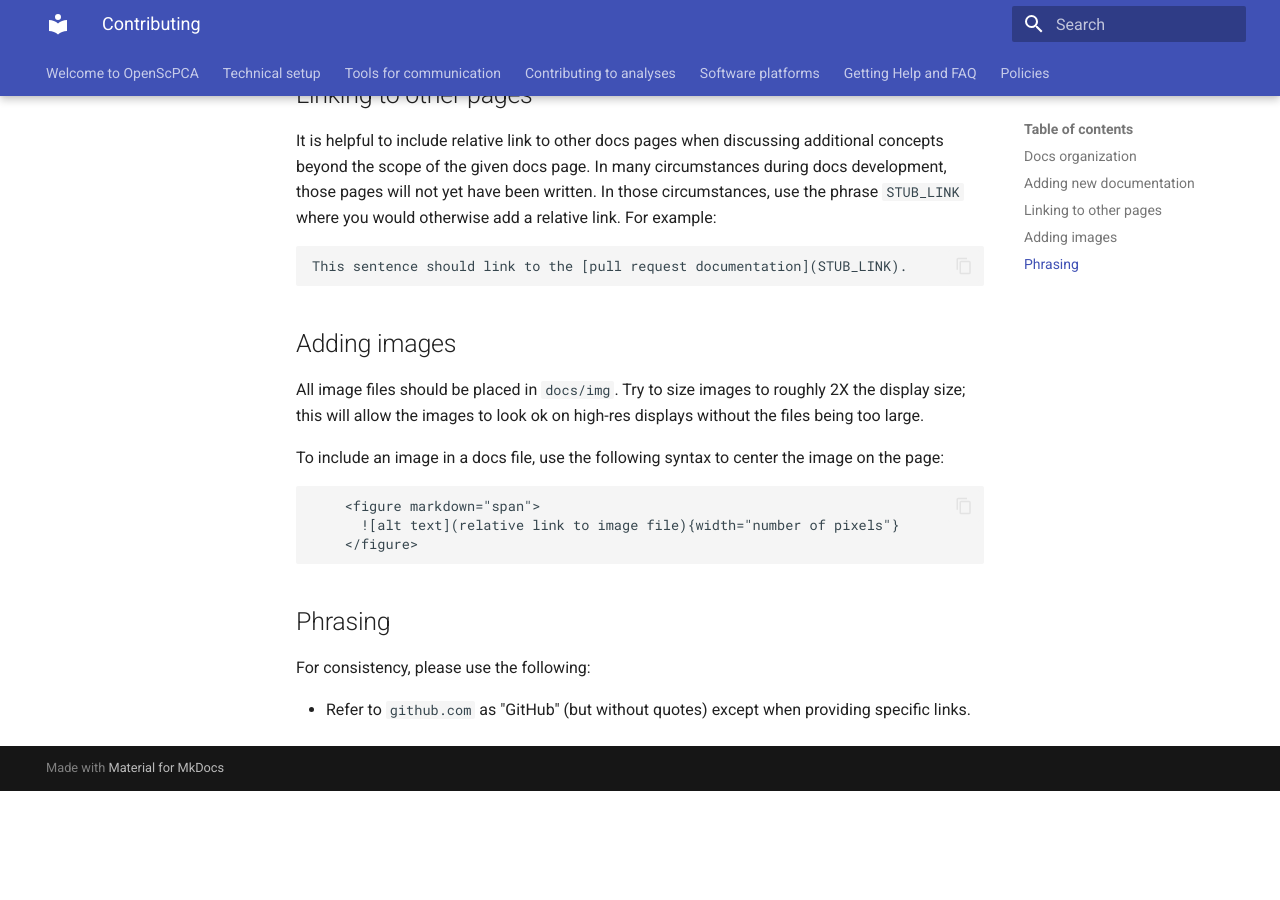
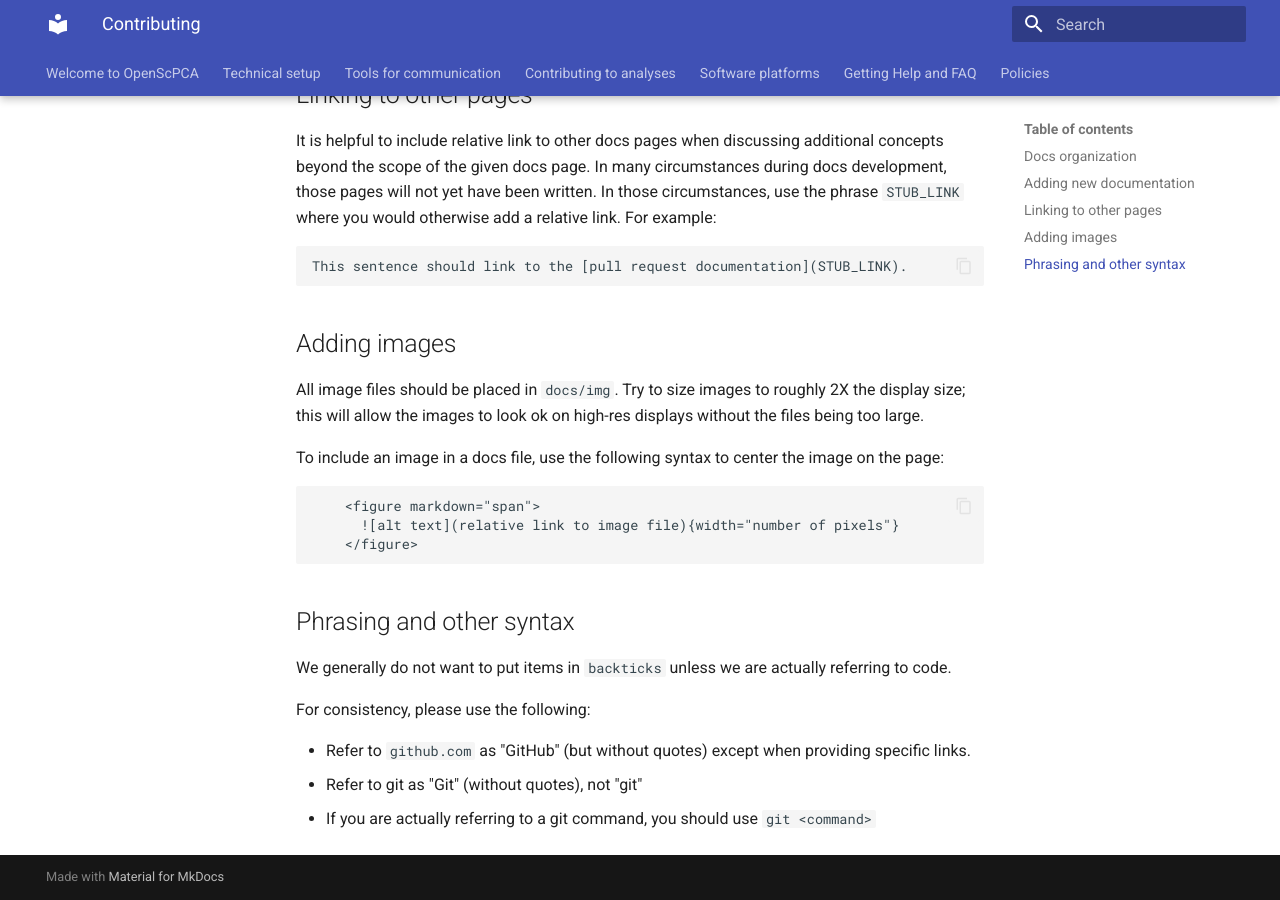
Before and after one commit to AlexsLemonade/OpenScPCA-analysis, an MkDocs documentation site: the page built from docs/contributing.md, in a window 1280 px wide and 900 px high, scrolled down 1952 px. Built offline with MkDocs 1.6.1 and Material for MkDocs 9.7.7, drawn with Linux system fonts in a browser that asks for light colours; before the commit the page ends 2743 px from its top, so only the background shows below that; some of the changed text lies outside the part shown.

Commit message:
a couple contributing notes

````diff
--- a/docs/contributing.md
+++ b/docs/contributing.md
@@ -20,7 +20,7 @@ To serve the documentation during local development, run `mkdocs serve` from the
 - [Adding new documentation](#adding-new-documentation)
 - [Linking to other pages](#linking-to-other-pages)
 - [Adding images](#adding-images)
-- [Phrasing](#phrasing)
+- [Phrasing and other syntax](#phrasing-and-other-syntax)
 
 
 ## Docs organization
@@ -102,8 +102,12 @@ To include an image in a docs file, use the following syntax to center the image
     </figure>
 ```
 
-## Phrasing
+## Phrasing and other syntax
+
+We generally do not want to put items in `backticks` unless we are actually referring to code.
 
 For consistency, please use the following:
 
 - Refer to `github.com` as "GitHub" (but without quotes) except when providing specific links.
+- Refer to git as "Git" (without quotes), not "git"
+  - If you are actually referring to a git command, you should use `git <command>`
````
